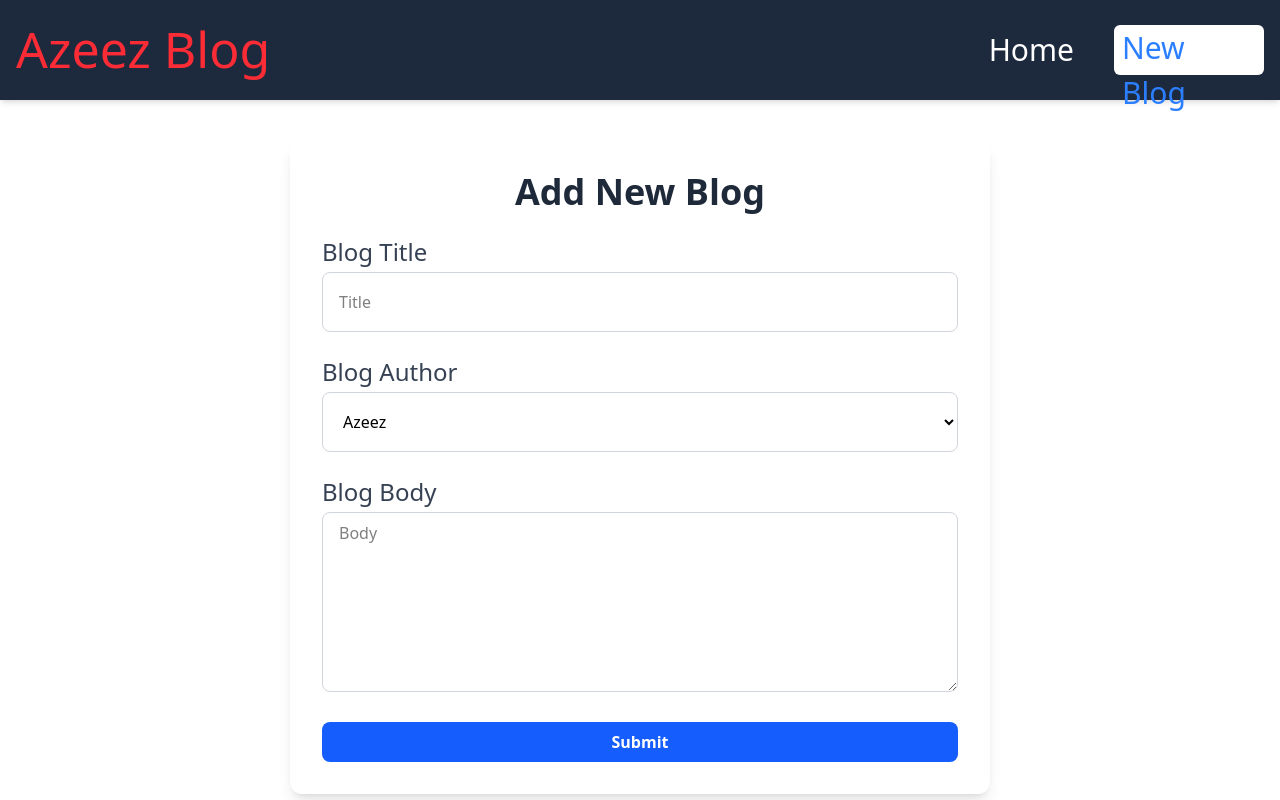
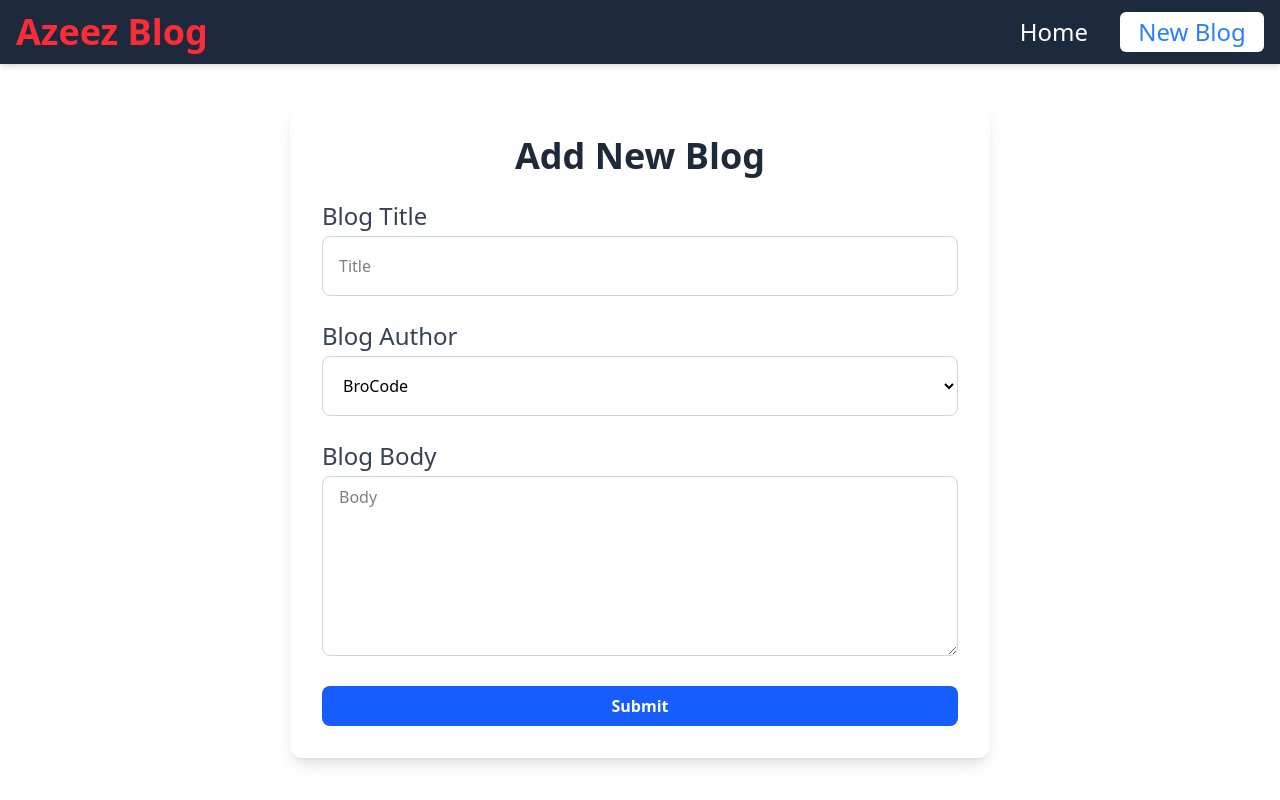
Before and after one commit to Babathiago1996/Azeez-blog, a React (Vite) app: page /create in a window 1280 px wide. Built offline with nearby package versions, Linux system fonts and the light colour scheme.

Commit message:
final production

```diff
--- a/src/App.jsx
+++ b/src/App.jsx
@@ -21,7 +21,7 @@ function App() {
           <Route path="*" element={<NotFound />} />
         </Routes>
       </Router>
-    <ToastContainer position='top-center' autoClose={9000} />
+    <ToastContainer position='top-center' autoClose={5000} />
     </div>
   );
 }
--- a/src/components/BlogDetails.jsx
+++ b/src/components/BlogDetails.jsx
@@ -1,4 +1,4 @@
-import React from "react";
+import React, { useState } from "react";
 import { useNavigate, useParams } from "react-router-dom";
 import useFetch from "../Hooks/useFetch";
 import { RingLoader } from "react-spinners";
@@ -6,22 +6,36 @@ import { toast } from "react-toastify";
 
 const BlogDetails = () => {
   const { id } = useParams();
+  const [showFullText, setShowFullText]=useState(false)
   const {
     data: blog,
     isLoading,
     error,
   } = useFetch(`https://azeez-blog.onrender.com/blogs/${id}`);
+  const redirect = useNavigate();
+
   const handleDelete = () => {
     const getRide = async () => {
       await fetch(`https://azeez-blog.onrender.com/blogs/${id}`, {
         method: "DELETE",
       });
-      toast.success("blog deleted successfully")
-      redirect("/")
+      toast.error("blog deleted successfully", { autoClose: 3000 });
+
+      setTimeout(() => {
+        redirect("/");
+
+      }, 4000);
     };
     getRide()
   };
-  const redirect=useNavigate()
+  // function to truncate text to 200words
+  const truncateText=(text)=>{
+    const words=text.split(" ")
+    if(words.length>300){
+      return words.slice(0, 200).join(" ") + "..."
+    }
+    return text
+  }
 
   return (
     <div>
@@ -40,10 +54,16 @@ const BlogDetails = () => {
             <h3 className="text-3xl text-gray-600 mb-4 ">
               Written by: <b>{blog.author}</b>
             </h3>
-            <div className="text-gray-700  text-2xl hover:bg-blue-100 transition-colors duration-300 p-2 rounded text-justify">{blog.body}</div>
+            <div className="text-gray-700  text-2xl hover:bg-blue-100 transition-colors duration-300 p-2 rounded text-justify">
+              {showFullText?blog.body : truncateText(blog.body)}
+              {/* {show more/ show less button -only appear when needed} */}
+              {blog.body.split(" ").length>300 && <button onClick={()=> setShowFullText(!showFullText)} className="ml-2 text-blue-600 font-medium hover:underline focus:outline-none">{showFullText? "show less":"show more"}</button>
+              }
+
+              </div>
             <button
               onClick={handleDelete}
-              className="mt-4 bg-red-500 w-[100px] text-[26px] rounded font-semibold"
+              className="mt-4 bg-red-500 w-[100px] text-[26px] rounded font-semibold "
             >
               DELETE
             </button>
--- a/src/components/Create.jsx
+++ b/src/components/Create.jsx
@@ -27,7 +27,7 @@ const Create = () => {
       })
       .then(() => {
         toast.success("blog Added Successfully", {
-          autoClose: 5000,
+          autoClose: 2500,
           pauseOnHover: true,
           theme: "light",
         });
@@ -42,8 +42,11 @@ const Create = () => {
         setError(error.message);
         toast.error("Error adding blog");
       });
-   redirect("/");
 
+      setTimeout(() => {
+        redirect("/");
+
+      }, 3500);
   };
   return (
     <div className="max-w-[700px] mx-auto p-8 bg-white shadow-lg rounded-xl mt-10 ">
@@ -53,7 +56,7 @@ const Create = () => {
       <form onSubmit={handleSubmit} className="space-y-6 ">
         <div>
           <label className="block text-2xl  font-medium text-gray-700 mb-1 ">
-           Blog Title
+            Blog Title
           </label>
           <input
             type="text"
@@ -67,7 +70,7 @@ const Create = () => {
 
         <div>
           <label className="block text-2xl  font-medium text-gray-700 mb-1 ">
-          Blog Author
+            Blog Author
           </label>
           <select
             value={author}
@@ -75,8 +78,9 @@ const Create = () => {
             className="w-full border border-gray-300 rounded-lg px-4 py-2 focus:outline-none focus:ring-2 focus:ring-blue-500 h-[60px]"
             required
           >
+            <option value="BroCode">BroCode</option>
             <option value="Azeez">Azeez</option>
-            <option value="BroCode">BroCode</option>
+
             <option value="Alabi">jane Doe</option>
             <option value="john smith">john smith</option>
             <option value="Emily Zhang">Emily Zhang</option>
--- a/src/components/NavBar.jsx
+++ b/src/components/NavBar.jsx
@@ -3,22 +3,29 @@ import { Link } from 'react-router-dom'
 
 const NavBar = () => {
   return (
-    <div className="h-[100px] bg-slate-800 text-white px-4 py-3 shadow-md ">
-      <div className="flex justify-between items-center mx-auto  ">
-        <h1 className="text-[25px] md:text-[50px] text-red-500 ">Azeez Blog</h1>
-        <div className="flex gap-5 md:gap-10 items-center text-[20px] md:text-[30px]">
-          <Link to="/" className="text-white hover:text-blue-500 focus:text-red-500">
+    <header className=" bg-slate-800 text-white px-4 py-3 shadow-md ">
+      <div className="flex justify-between items-center max-w-7xl mx-auto  ">
+        <h1 className="text-2xl md:text-4xl  text-red-500 font-bold ">
+          Azeez Blog
+        </h1>
+        <nav className="flex gap-4 md:gap-8 items-center text-lg md:text-2xl">
+          <Link
+            to="/"
+            className=" hover:text-blue-500 focus:text-red-500 transition-colors duration-200"
+            aria-label="Goto homepage"
+          >
             Home
           </Link>
           <Link
             to="/create"
-            className="md:w-[150px] w-[80] h-[30] bg-white md:h-[50px] text-blue-500 rounded-md px-2 font-semi-medium hover:bg-blue-500 hover:text-white focus:text-yellow-400"
+            className="w-20 md:w-36 h-8 bg-white md:h-10 text-blue-500 rounded-md flex items-center justify-center font-semi-bold hover:bg-blue-500 hover:text-white focus:text-yellow-400 transition-colors duration-200"
+            aria-label="Create a new blog post"
           >
             New Blog
           </Link>
-        </div>
+        </nav>
       </div>
-    </div>
+    </header>
   );
 }
 
```
